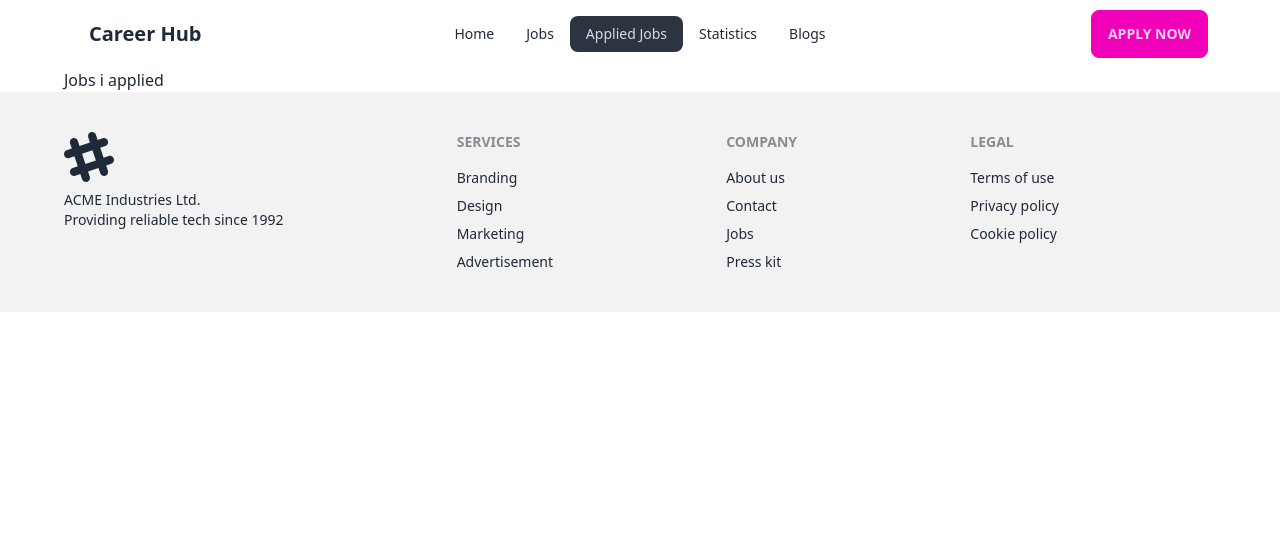
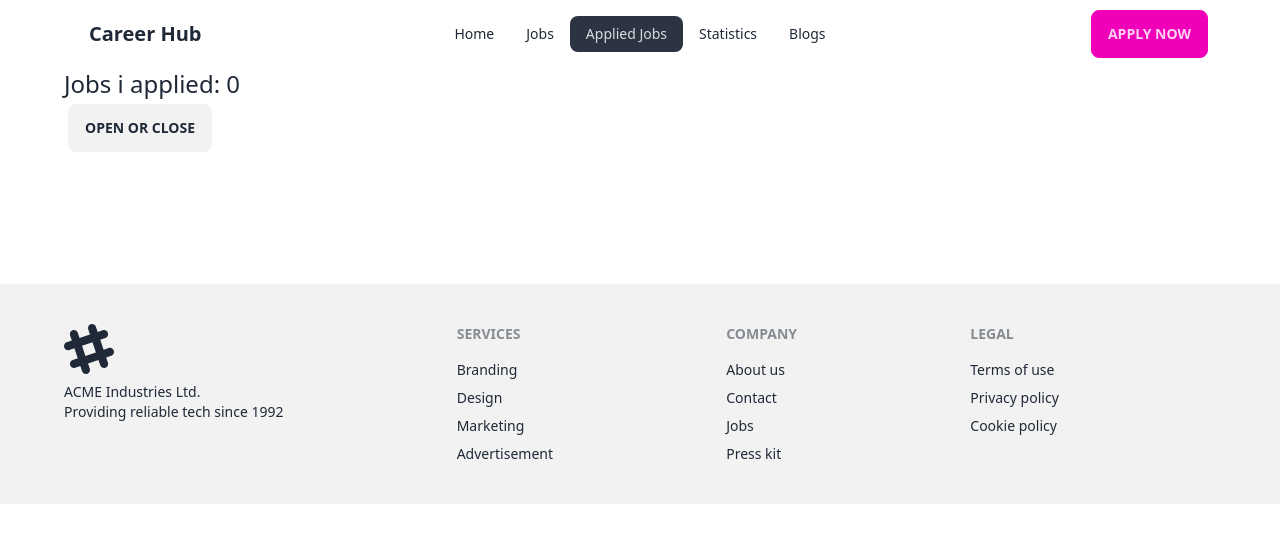
Before and after one commit to rifat3790/React-career-hub, a React (Vite) app: page /applied in a window 1280 px wide. Shown: the top 542 px of the page. Built offline with nearby package versions, Linux system fonts and the light colour scheme.

Commit message:
filter added

```diff
--- a/src/Components/AppliedJobs/AppliedJobs.jsx
+++ b/src/Components/AppliedJobs/AppliedJobs.jsx
@@ -1,11 +1,78 @@
-
+import { useEffect, useState } from "react";
+import { useLoaderData } from "react-router-dom";
+import { getStoredJobApplication } from "../../Utility/LocalStroage";
 
 const AppliedJobs = () => {
-    return (
-        <div>
-            <h2>Jobs i applied</h2>
-        </div>
-    );
+  const jobs = useLoaderData();
+
+  const [appliedJobs, setAppliedJobs] = useState([]);
+  const [displayJobs, setDisplayJobs] = useState([]);
+
+  const handleJobsFilter = filter => {
+    if(filter === 'all'){
+      setDisplayJobs(appliedJobs);
+    }
+    else if(filter === 'remote'){
+      const remoteJobs = appliedJobs.filter(job => job.remote_or_onsite === 'Remote');
+      setDisplayJobs(remoteJobs);
+    }
+    else if(filter === 'onsite'){
+      const onsiteJobs = appliedJobs.filter(job => job.remote_or_onsite === 'Onsite');
+      setDisplayJobs(onsiteJobs);
+    }
+  }
+
+  useEffect(() => {
+    const storedJobIds = getStoredJobApplication();
+    if (jobs.length > 0) {
+      // const jobsApplied = jobs.filter(job => storedJobIds.includes(job.id))
+
+      const jobsApplied = [];
+
+      for (const id of storedJobIds) {
+        const job = jobs.find((job) => job.id === id);
+        if (job) {
+          jobsApplied.push(job);
+        }
+      }
+      setAppliedJobs(jobsApplied);
+      setDisplayJobs(jobsApplied);
+
+      // console.log(jobs, storedJobIds,jobsApplied);
+    }
+  }, [jobs]);
+
+  return (
+    <div>
+      <h2 className="text-2xl">Jobs i applied: {appliedJobs.length}</h2>
+
+      <details className="dropdown mb-32">
+        <summary className="m-1 btn">open or close</summary>
+        <ul className="p-2 shadow menu dropdown-content z-[1] bg-base-100 rounded-box w-52">
+          <li onClick={()=> handleJobsFilter('all')}>
+            <a>All</a>
+          </li>
+          <li onClick={()=> handleJobsFilter('remote')}>
+            <a>Remote</a>
+          </li>
+          <li onClick={()=> handleJobsFilter('onsite')}><a >Onsite</a></li>
+        </ul>
+      </details>
+
+      <ul>
+        {
+        displayJobs.map((job) => (
+          <li key={job.id}>
+            <span>
+              {job.job_title}
+              {job.company_name}:
+              {job.remote_or_onsite}
+            </span>
+          </li>
+        ))}
+      </ul>
+    </div>
+  );
 };
 
 export default AppliedJobs;
--- a/src/Components/JobDetails/JobDetails.jsx
+++ b/src/Components/JobDetails/JobDetails.jsx
@@ -13,7 +13,7 @@
     // console.log(jobs,id);
 
     const handleApplyJob = () => {
-        saveJobApplication(id);
+        saveJobApplication(idInt);
         toast.success('🦄 Wow so easy!', {
             position: "top-center",
             autoClose: 5000,
--- a/src/main.jsx
+++ b/src/main.jsx
@@ -24,7 +24,8 @@
       },
       {
         path: '/applied',
-        element: <AppliedJobs></AppliedJobs>
+        element: <AppliedJobs></AppliedJobs>,
+        loader: () => fetch('/jobs.json')
       },
       {
         path: '/job/:id',
```
